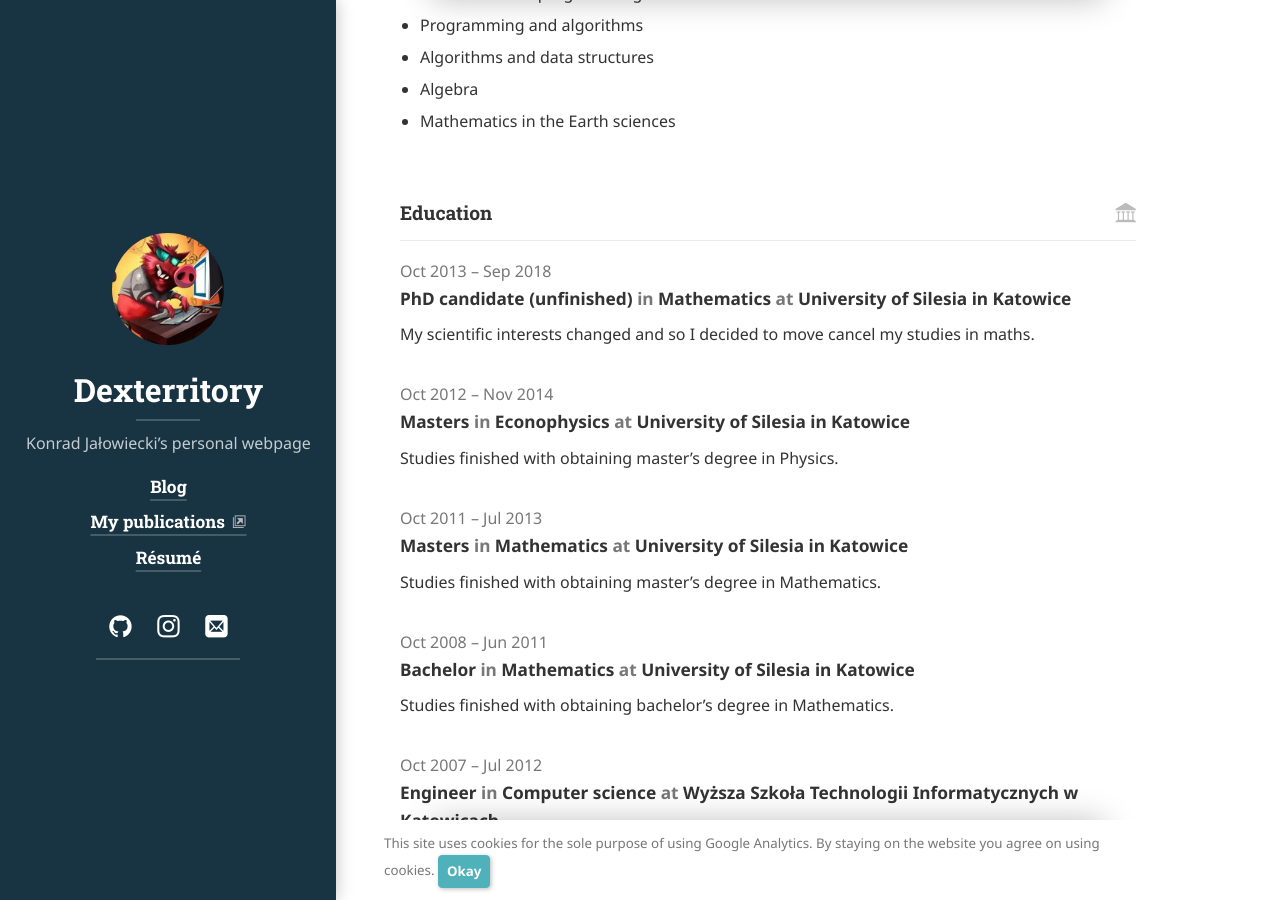
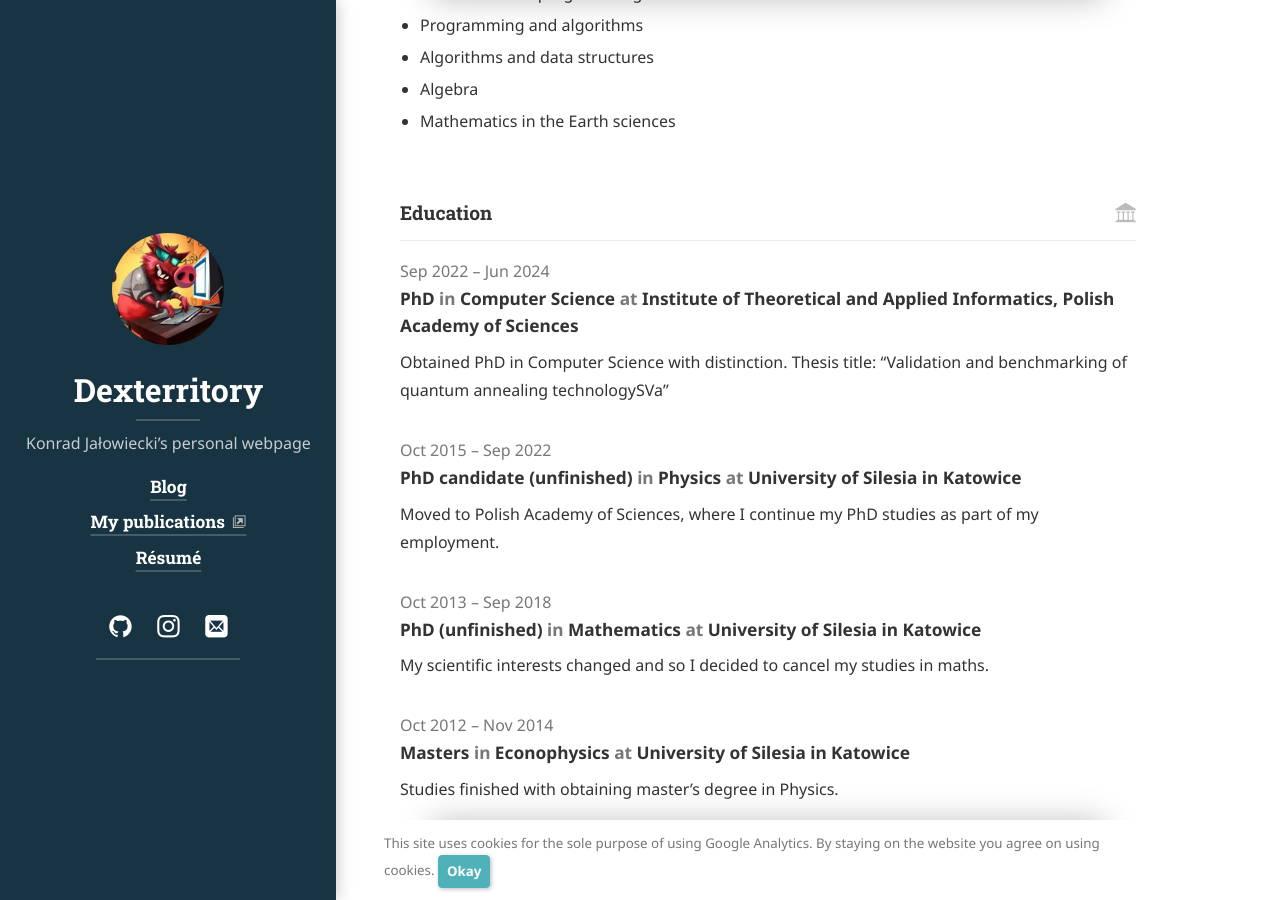
Before and after one commit to dexter2206/dexterritory-hydejack, a Jekyll site: the page built from resume.md, in a window 1280 px wide and 900 px high, scrolled down 2563 px. Built offline with Jekyll 4.4.1, drawn with Linux system fonts in a browser that asks for light colours; cached includes are drawn as plain includes; nearby versions of some CDN libraries; some web fonts are replaced; library files that are not in the unit come from our copies.

Commit message:
Update education

```diff
--- a/_data/resume.yml
+++ b/_data/resume.yml
@@ -116,6 +116,12 @@ work:
       - Algebra
       - Mathematics in the Earth sciences
 education:
+  - institution: "Institute of Theoretical and Applied Informatics, Polish Academy of Sciences"
+    area: "Computer Science"
+    studyType: PhD
+    startDate: "2022-09-01"
+    endDate: "2024-06-20"
+    note: "Obtained PhD in Computer Science with distinction. Thesis title: \"Validation and benchmarking of quantum annealing technologySVa\""
   - institution: "University of Silesia in Katowice "
     area: "Physics"
     studyType: "PhD candidate (unfinished)"
@@ -123,13 +129,12 @@ education:
     endDate: "2022-09-01"
     note: Moved to Polish Academy of Sciences, where I continue my PhD studies as part of
       my employment.
-education:
   - institution: "University of Silesia in Katowice "
     area: "Mathematics"
-    studyType: "PhD candidate (unfinished)"
+    studyType: "PhD (unfinished)"
     startDate: "2013-10-01"
     endDate: "2018-09-01"
-    note: My scientific interests changed and so I decided to move cancel my studies in
+    note: My scientific interests changed and so I decided to cancel my studies in
       maths.
   - institution: "University of Silesia in Katowice "
     area: "Econophysics"
```
